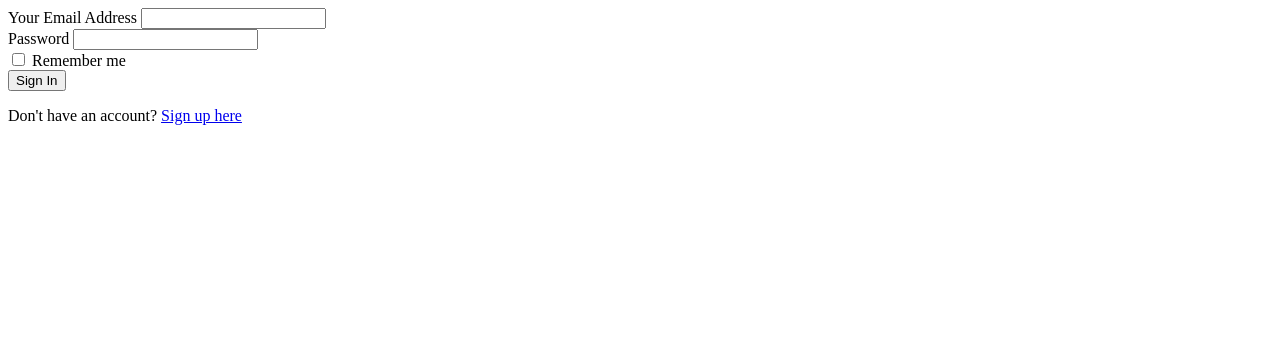
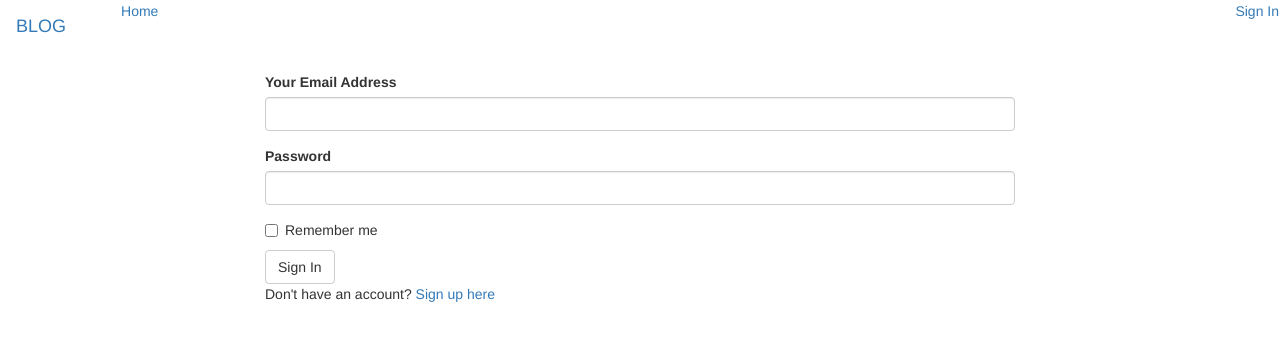
Before and after one commit to Tajeu2001/blog, a Flask app: page /auth/login in a window 1280 px wide. Shown: the top 341 px of the page. Run offline with Flask 2, Linux system fonts and the light colour scheme; some libraries are stand-ins or nearby versions.

Commit message:
display the login form

```diff
--- a/app/templates/auth/login.html
+++ b/app/templates/auth/login.html
@@ -1,7 +1,8 @@
 {% import 'bootstrap/wtf.html' as wtf%}
+{%extends 'base.html'%}
 {% block content%}
 
-<div class="container">
+<div class="container login">
     <div class="row">
 
         <div class="col-md-2"> </div>
```
